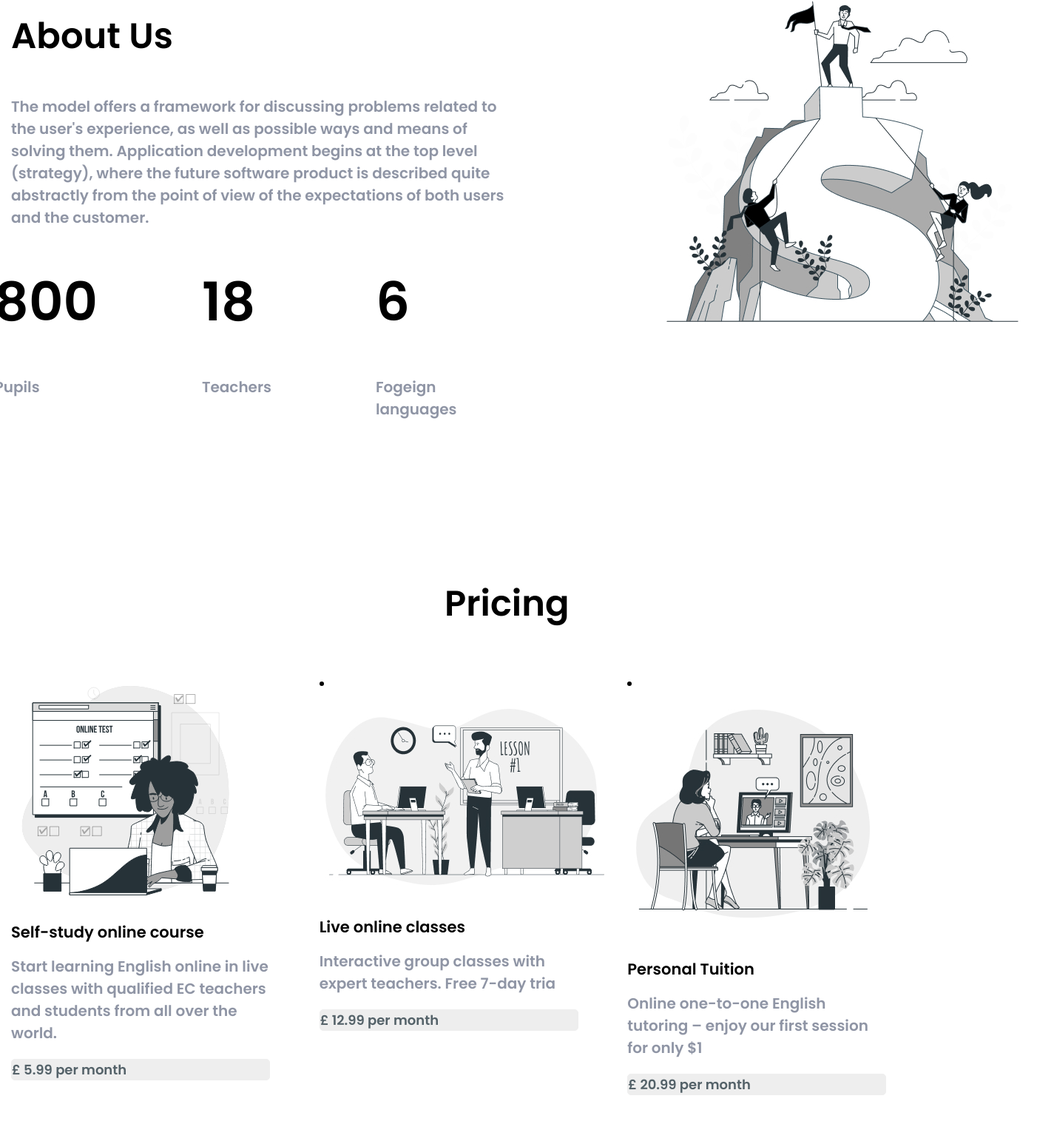
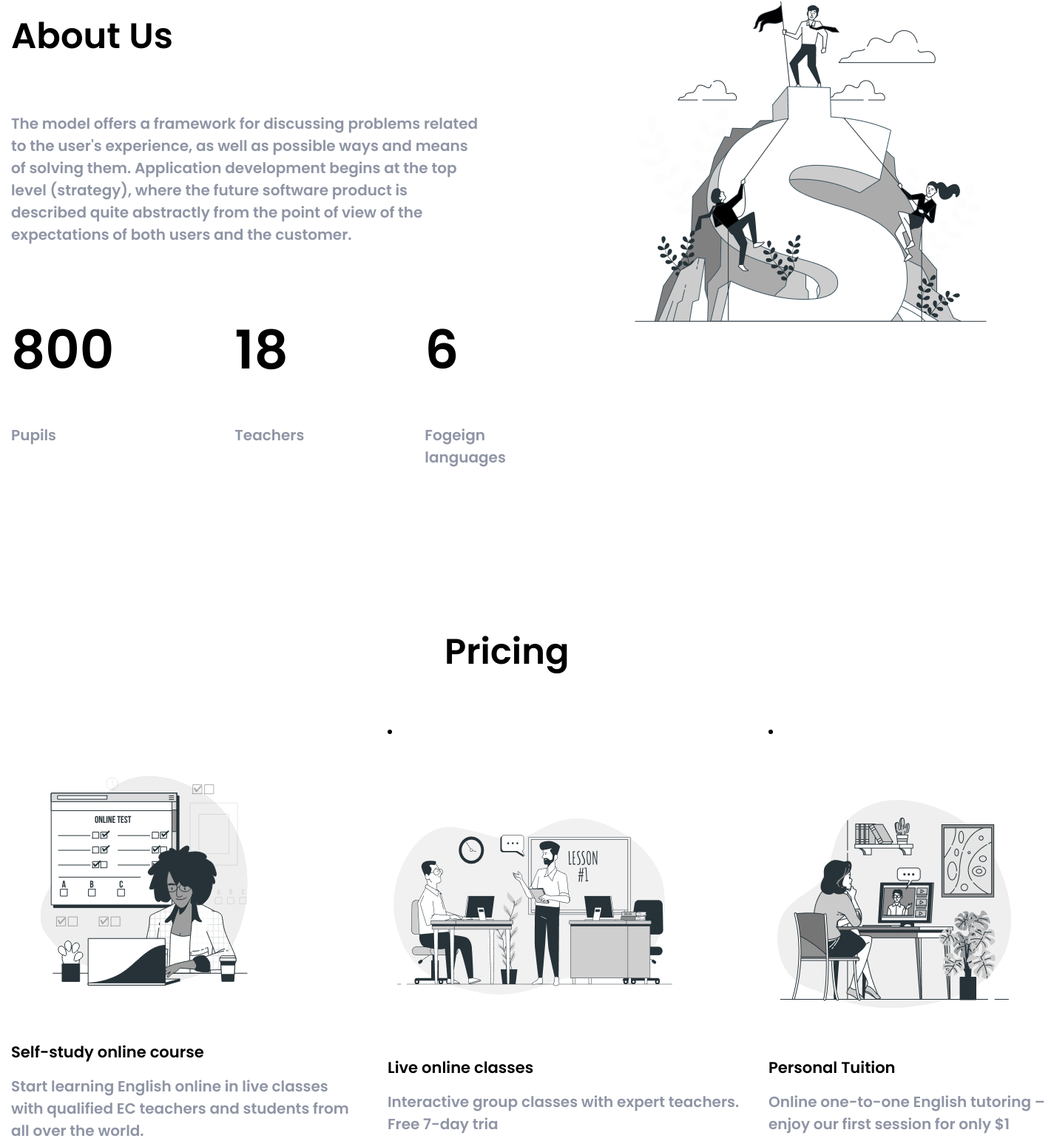
Before and after one commit to indira016/britlex2, a plain HTML site: page index.html in a window 1280 px wide. Shown: the part 2452-3998 px from the top of the page at 74% size, 1425 px wide, since content can reach past the window. Drawn offline with Linux system fonts and the light colour scheme.

Commit message:
Add pricing

```diff
--- a/index.html
+++ b/index.html
@@ -200,7 +200,7 @@
             <div class="pricing__colum">
           <ul class="pricing__list">
             <li class="pricing__item">
-              <img src="images/Online test-bro.svg" alt="test-bro" />
+              <img class="pricing__img" src="images/Online test-bro.svg" alt="test-bro" />
               <h3 class="pricing__title-secondery">Self-study online course</h3>
               <p class="pricing__text">
                 Start learning English online in live classes with qualified EC
@@ -211,7 +211,7 @@
           </div>
           <div class="pricing__colum2">
             <li class="pricing__item">
-              <img src="images/Lesson-bro.jpg" alt="Lesson-bro"/>
+              <img class="pricing__img2"  src="images/Lesson-bro.jpg" alt="Lesson-bro"/>
               <h3 class="priching__title-secondery">Live online classes</h3>
               <p class="pricing__text">
                 Interactive group classes with expert teachers. Free 7-day tria
@@ -221,7 +221,7 @@
           </div>
           <div class="pricing__colum3">
             <li class="pricing__item">
-              <img src="images/Webinar-bro.jpg" alt="Webinar-bro" />
+              <img class="pricing__img3"  src="images/Webinar-bro.jpg" alt="Webinar-bro" />
               <h3 class="pricing__title-secondery">Personal Tuition</h3>
               <p class="pricing__text">
                 Online one-to-one English tutoring – enjoy our first session for
--- a/scss/_about.scss
+++ b/scss/_about.scss
@@ -8,7 +8,6 @@
   }
   &__left {
     width: 70%;
-    padding-right: 194px;
   }
   &__title {
     font-family: $main-font;
@@ -26,6 +25,7 @@
     line-height: 30px;
     color: $grey;
     margin-bottom: 0;
+    padding: 23px 194px 42px 0;
   }
   &__list {
     font-family: $main-font;
@@ -35,14 +35,16 @@
     line-height: 80px;
     color: $dark;
     display: flex;
-    // align-items: center;
+
     justify-content: center;
     margin: 0;
+    padding: 0;
   }
   &__item {
     align-items: center;
     list-style: none;
-    padding-right: 141px;
+    padding: 0 163px 0 0;
+    margin: 0;
   }
   &__text {
     font-family: $main-font;
@@ -54,6 +56,5 @@
   }
   &__right {
     width: 30%;
-    padding-left: 194px;
   }
 }
--- a/scss/_footer.scss
+++ b/scss/_footer.scss
@@ -30,11 +30,12 @@
       position: absolute;
       top: 12px;
       right: 7px;
-      width: 10px;
-      height: 10px;
+      width: 8px;
+      height: 8px;
       border-radius: 50%;
       background: $grey;
       content: "";
+      align-items: center;
     }
     span:last-child::after {
       display: none;
--- a/scss/_pricing.scss
+++ b/scss/_pricing.scss
@@ -8,6 +8,7 @@
   &__grid {
     display: grid;
     grid-template-columns: repeat(3, 3fr);
+    gap: 35px;
   }
   &__list {
     margin: 0;
@@ -16,8 +17,15 @@
   }
 
   &__item {
-    width: 350px;
-    min-height: 419px;
+  }
+  &__img {
+    padding: 57px 138px 40px 25px;
+  }
+  &__img2 {
+    padding: 83px 89px 42px 0;
+  }
+  &__img3 {
+    padding: 57px 46px 11px 0;
   }
   &__title {
     font-family: $main-font;
```
Also changed, not shown: css/main.min.css.
